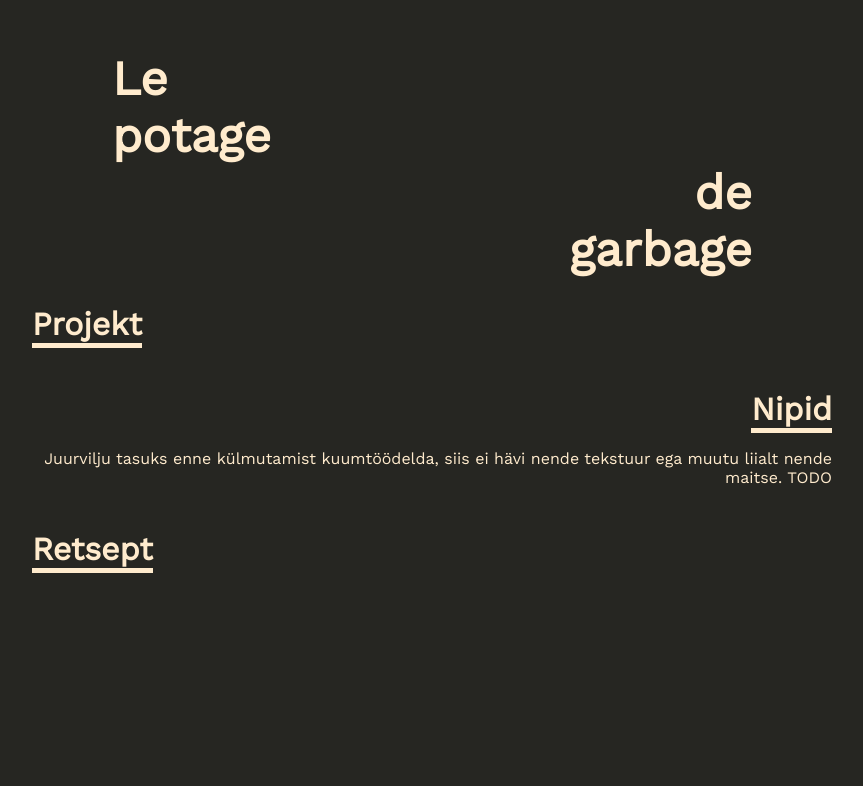
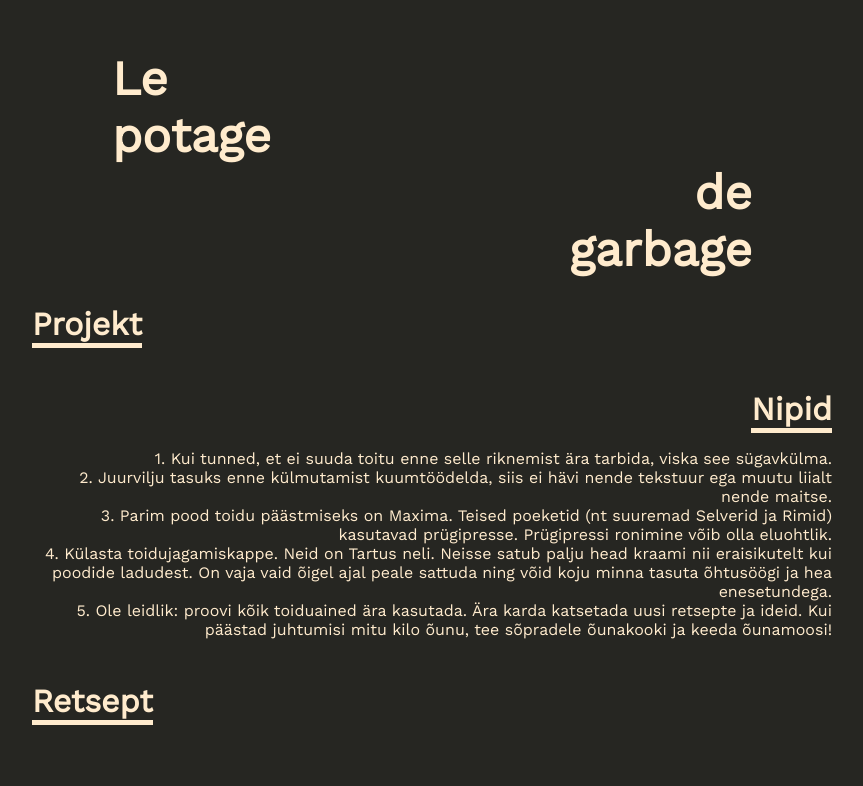
Before and after one commit to kzorlk/kzorlk.github.io, a plain HTML site: page index.html in a window 1280 px wide. Both pictures are taken after a click on the element "Nipid". Shown: the top 786 px of the page, without its empty margins (208-1071 px from the left). Drawn offline with nearby package versions, Linux system fonts and the light colour scheme.

Commit message:
Nipid päriselt lisatud

```diff
--- a/index.html
+++ b/index.html
@@ -43,7 +43,13 @@
                 <h2 class="hoverable" onclick="showDropdown('dropdown2')">Nipid</h2>
             </div>
             <div id="dropdown2" class="dropdown">
-                <p class="dropdownText">Juurvilju tasuks enne külmutamist kuumtöödelda, siis ei hävi nende tekstuur ega muutu liialt nende maitse. TODO</p>
+                <p class="dropdownText">
+                    1. Kui tunned, et ei suuda toitu enne selle riknemist ära tarbida, viska see sügavkülma.<br>
+                    2. Juurvilju tasuks enne külmutamist kuumtöödelda, siis ei hävi nende tekstuur ega muutu liialt nende maitse.<br>
+                    3. Parim pood toidu päästmiseks on Maxima. Teised poeketid (nt suuremad Selverid ja Rimid) kasutavad prügipresse. Prügipressi ronimine võib olla eluohtlik.<br>
+                    4. Külasta toidujagamiskappe. Neid on Tartus neli. Neisse satub palju head kraami nii eraisikutelt kui poodide ladudest. On vaja vaid õigel ajal peale sattuda ning võid koju minna tasuta õhtusöögi ja hea enesetundega.<br>
+                    5. Ole leidlik: proovi kõik toiduained ära kasutada. Ära karda katsetada uusi retsepte ja ideid. Kui päästad juhtumisi mitu kilo õunu, tee sõpradele õunakooki ja keeda õunamoosi!
+                    </p>
             </div>
         </div>
 
```
